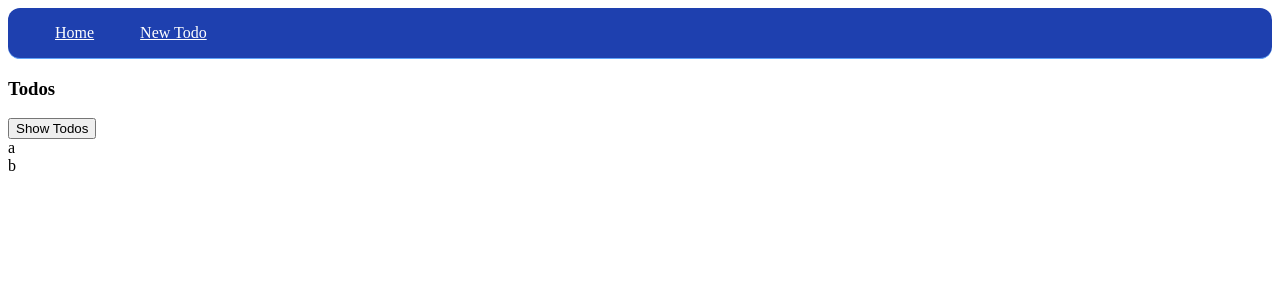
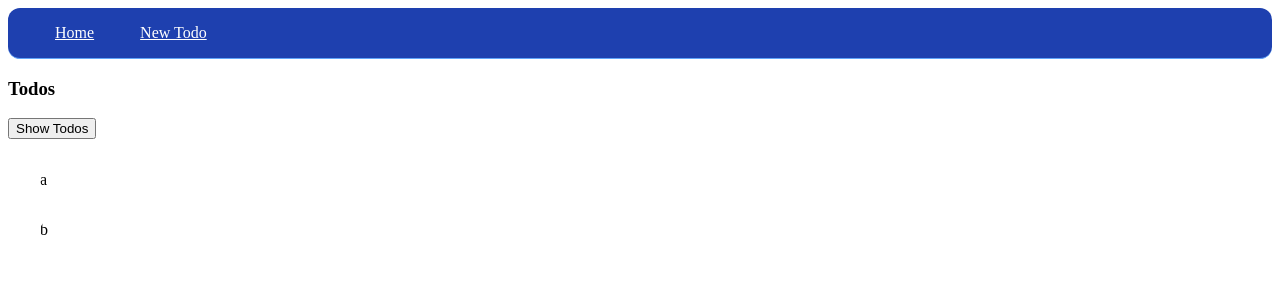
Before and after one commit to AliFarmaniDev/vue-todoApp, a Vue app: page / in a window 1280 px wide. Shown: the top 300 px of the page. Built offline with nearby package versions, Linux system fonts and the light colour scheme.

Commit message:
create wrapper components

```diff
--- /dev/null
+++ b/src/components/Warpper.vue
@@ -0,0 +1,15 @@
+<script setup></script>
+
+<template>
+  <div class="warpper">
+    <slot></slot>
+  </div>
+</template>
+
+<style scoped>
+.warpper {
+  margin: 2rem;
+  border-radius: 10px;
+  overflow: hidden;
+}
+</style>
--- a/src/views/HomeView.vue
+++ b/src/views/HomeView.vue
@@ -1,16 +1,17 @@
 <script setup>
-import TodoItem from '@/components/TodoItem.vue';
+import TodoItem from '@/components/TodoItem.vue'
+import Warpper from '@/components/Warpper.vue';
 const todos = [
   {
     id: 1,
-    title: "a",
-    done: true
+    title: 'a',
+    done: true,
   },
   {
     id: 2,
-    title: "b",
-    done: false
-  }
+    title: 'b',
+    done: false,
+  },
 ]
 </script>
 
@@ -22,6 +23,8 @@ const todos = [
     <button>Show Todos</button>
   </div>
   <div v-for="todo in todos" :key="todo.id">
-    <TodoItem :todo="todo" />
+    <Warpper>
+      <TodoItem :todo="todo" />
+    </Warpper>
   </div>
 </template>
```
